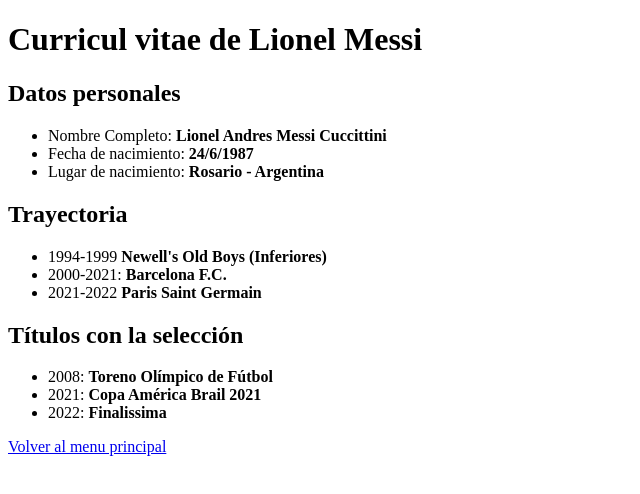
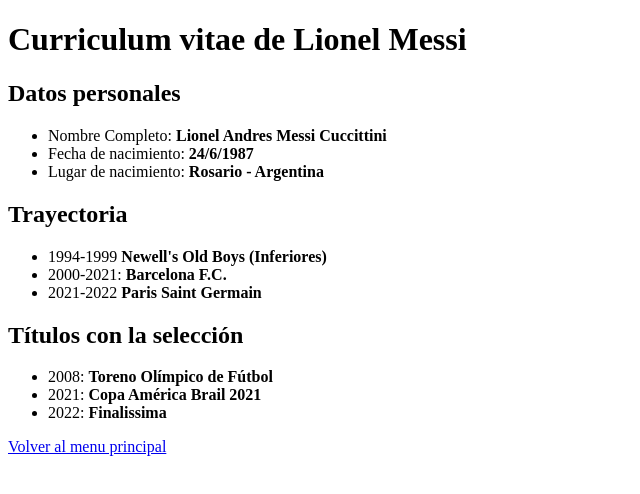
Before and after one commit to oranshgg/entrega1, a plain HTML site: page cv_messi.html in a window 1280 px wide. Shown: the whole page, without its empty margins (0-640 px from the left). Drawn offline with Linux system fonts and the light colour scheme.

Commit message:
fix text

```diff
--- a/cv_messi.html
+++ b/cv_messi.html
@@ -7,7 +7,7 @@
 
 <body>
     <header>
-        <h1>Curricul vitae de Lionel Messi</h1>
+        <h1>Curriculum vitae de Lionel Messi</h1>
     </header>
     <main>
         <section>
```
